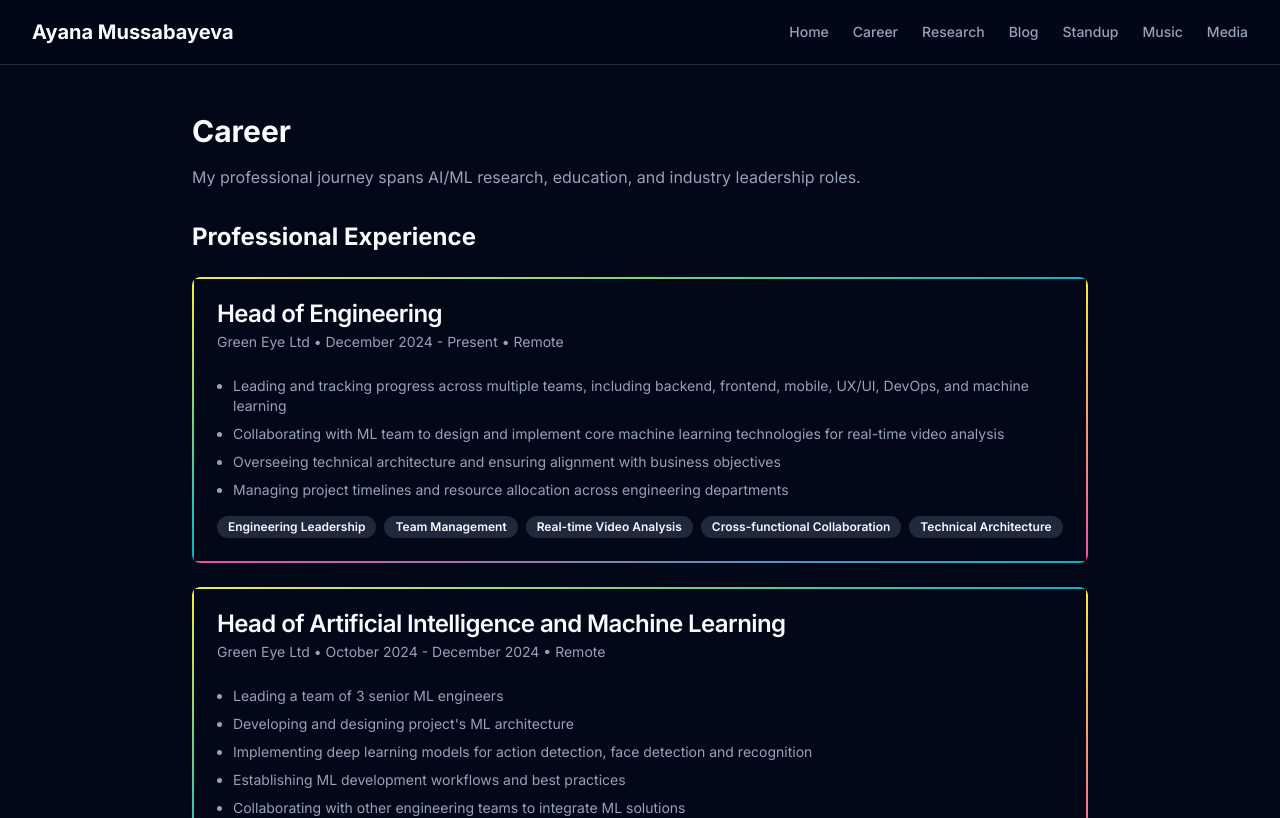
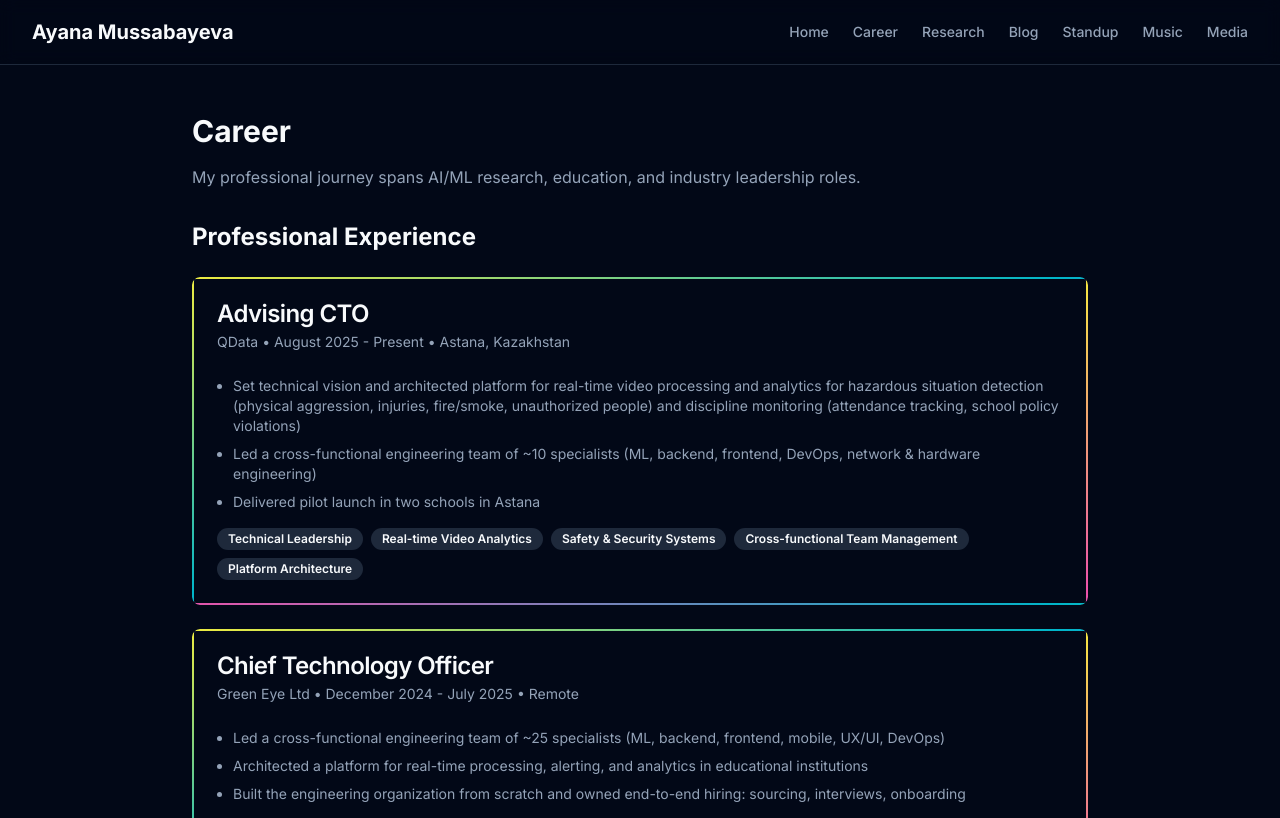
Before and after one commit to AyanaMussabayeva/ayana_frontend, a Next.js app: page /career in a window 1280 px wide. Shown: the top 818 px of the page. Built offline with nearby package versions, Linux system fonts and the light colour scheme.

Commit message:
added qdata

```diff
--- a/app/about/page.tsx
+++ b/app/about/page.tsx
@@ -233,18 +233,15 @@ export default function AboutPage() {
                     )}
 
                     {/* Expandable content */}
-                    <div
-                      className={cn(
-                        "mt-3 text-sm space-y-2 overflow-hidden transition-all duration-300",
-                        expandedExperienceItems[index] ? "max-h-[2000px] opacity-100" : "max-h-0 opacity-0",
-                      )}
-                    >
+                    {expandedExperienceItems[index] && (
+                      <div className="mt-3 text-sm space-y-2">
                         {item.description.map((desc, i) => (
                           <p key={i} className="text-muted-foreground">
                             {desc}
                           </p>
                         ))}
                       </div>
+                    )}
                   </div>
                 </div>
               ))}
@@ -310,12 +307,8 @@ export default function AboutPage() {
                     )}
 
                     {/* Display the rest of the description items (personal achievements) */}
-                    <div
-                      className={cn(
-                        "mt-3 text-sm space-y-2 overflow-hidden transition-all duration-300",
-                        expandedEducationItems[index] ? "max-h-[2000px] opacity-100" : "max-h-0 opacity-0",
-                      )}
-                    >
+                    {expandedEducationItems[index] && (
+                      <div className="mt-3 text-sm space-y-2">
                         {item.description.slice(0, -1).map((desc, i) => (
                           <p key={i} className="text-muted-foreground">
                             {desc}
@@ -371,6 +364,7 @@ export default function AboutPage() {
                           </div>
                         )}
                       </div>
+                    )}
                   </div>
                 </div>
               ))}
--- a/app/career/page.tsx
+++ b/app/career/page.tsx
@@ -4,9 +4,42 @@ import { Button } from "@/components/ui/button"
 import { MessageSquare, ExternalLink } from "lucide-react"
 import Image from "next/image"
 import Link from "next/link"
-import i18n from "@/lib/i18n"
+import careerData from "@/locales/en/career.json"
 
-const career = i18n.getResourceBundle("en", "career")
+type ExperienceItem = {
+  title: string
+  company: string
+  period: string
+  location: string
+  description?: string
+  responsibilities: string[]
+  skills: string[]
+}
+
+type CommunityItem = {
+  title: string
+  organization: string
+  description: string
+  skills: string[]
+  link?: string
+  linkType?: "telegram" | "website"
+  logo?: string
+}
+
+type CareerContent = {
+  title: string
+  description: string
+  experience: {
+    title: string
+    items: ExperienceItem[]
+  }
+  community: {
+    title: string
+    items: CommunityItem[]
+  }
+}
+
+const career = careerData as CareerContent
 
 export default function CareerPage() {
   return (
--- a/locales/en/about.json
+++ b/locales/en/about.json
@@ -52,20 +52,26 @@
     "title": "Experience",
     "items": [
       {
-        "title": "Head of Engineering (Dec 2024 - Present) | Head of AI/ML (Oct 2024 - Dec 2024)",
+        "title": "Advising CTO",
+        "company": "QData",
+        "period": "August 2025 - Present",
+        "location": "Astana, Kazakhstan",
+        "description": [
+          "Set technical vision and architected platform for real-time video processing and analytics for hazardous situations detection (physical aggression, injuries, fire/smoke, unauthorized people) and discipline monitoring (attendance tracking, school policies violations).",
+          "Led a cross-functional engineering team of ~10 specialists (ML, backend, frontend, DevOps, network & hardware engineering).",
+          "Pilot launch in two schools in Astana."
+        ]
+      },
+      {
+        "title": "CTO (Dec 2024 - Jul 2025) | Head of AI/ML (Oct 2024 - Dec 2024)",
         "company": "Green Eye Ltd",
-        "period": "October 2024 - Present",
+        "period": "October 2024 - July 2025",
         "location": "Remote",
         "description": [
-          "Promoted to Head of Engineering after successfully establishing the company's ML function.",
-          "Current responsibilities:",
-          "• Leading and tracking progress across multiple teams, including backend, frontend, mobile, UX/UI, DevOps, and machine learning",
-          "• Collaborating with ML team to design and implement core machine learning technologies for real-time video analysis",
-          "• Overseeing technical architecture and ensuring alignment with business objectives",
-          "Previous role as Head of AI/ML:",
-          "• Led a team of 3 senior ML engineers",
-          "• Developed and designed project's ML architecture",
-          "• Implemented deep learning models for action detection, face detection and recognition"
+          "As Head of AI/ML: Set up ML research workflows and built core CV systems (YOLO, keypoint interaction, face recognition) for event and action detection; validated feasibility through MVPs deployed in real school environments.",
+          "As CTO (Dec 2024 - Jul 2025): Led a cross-functional engineering team of ~25 specialists (ML, backend, frontend, mobile, UX/UI, DevOps).",
+          "Architected platform for real-time processing, alerting, and analytics in educational institutions.",
+          "Built the engineering organization from scratch; owned end-to-end hiring: sourcing, interviews, onboarding."
         ]
       },
       {
--- a/locales/en/career.json
+++ b/locales/en/career.json
@@ -5,23 +5,42 @@
     "title": "Professional Experience",
     "items": [
       {
-        "title": "Head of Engineering",
-        "company": "Green Eye Ltd",
-        "period": "December 2024 - Present",
-        "location": "Remote",
-        "description": "Leading engineering teams and implementing real-time video analysis technologies.",
+        "title": "Advising CTO",
+        "company": "QData",
+        "period": "August 2025 - Present",
+        "location": "Astana, Kazakhstan",
+        "description": "Advisor-level CTO for real-time video analytics and safety monitoring platform.",
         "responsibilities": [
-          "Leading and tracking progress across multiple teams, including backend, frontend, mobile, UX/UI, DevOps, and machine learning",
-          "Collaborating with ML team to design and implement core machine learning technologies for real-time video analysis",
-          "Overseeing technical architecture and ensuring alignment with business objectives",
-          "Managing project timelines and resource allocation across engineering departments"
+          "Set technical vision and architected platform for real-time video processing and analytics for hazardous situation detection (physical aggression, injuries, fire/smoke, unauthorized people) and discipline monitoring (attendance tracking, school policy violations)",
+          "Led a cross-functional engineering team of ~10 specialists (ML, backend, frontend, DevOps, network & hardware engineering)",
+          "Delivered pilot launch in two schools in Astana"
         ],
         "skills": [
-          "Engineering Leadership",
-          "Team Management",
-          "Real-time Video Analysis",
-          "Cross-functional Collaboration",
-          "Technical Architecture"
+          "Technical Leadership",
+          "Real-time Video Analytics",
+          "Safety & Security Systems",
+          "Cross-functional Team Management",
+          "Platform Architecture"
+        ]
+      },
+      {
+        "title": "Chief Technology Officer",
+        "company": "Green Eye Ltd",
+        "period": "December 2024 - July 2025",
+        "location": "Remote",
+        "description": "Led the full engineering organization for a real-time safety and analytics platform in education.",
+        "responsibilities": [
+          "Led a cross-functional engineering team of ~25 specialists (ML, backend, frontend, mobile, UX/UI, DevOps)",
+          "Architected a platform for real-time processing, alerting, and analytics in educational institutions",
+          "Built the engineering organization from scratch and owned end-to-end hiring: sourcing, interviews, onboarding"
+        ],
+        "skills": [
+          "Technical Leadership",
+          "Engineering Management",
+          "Real-time Systems",
+          "Platform Architecture",
+          "Hiring & Team Building",
+          "Cross-functional Collaboration"
         ]
       },
       {
@@ -31,11 +50,8 @@
         "location": "Remote",
         "description": "Led ML team and developed architecture for computer vision applications.",
         "responsibilities": [
-          "Leading a team of 3 senior ML engineers",
-          "Developing and designing project's ML architecture",
-          "Implementing deep learning models for action detection, face detection and recognition",
-          "Establishing ML development workflows and best practices",
-          "Collaborating with other engineering teams to integrate ML solutions"
+          "Set up ML research workflows and built core computer vision systems (YOLO, keypoint interaction, face recognition) for event and action detection",
+          "Validated feasibility through MVPs deployed in real school environments"
         ],
         "skills": [
           "Machine Learning",
```
Lines whose indentation alone changed are shown as unchanged.
